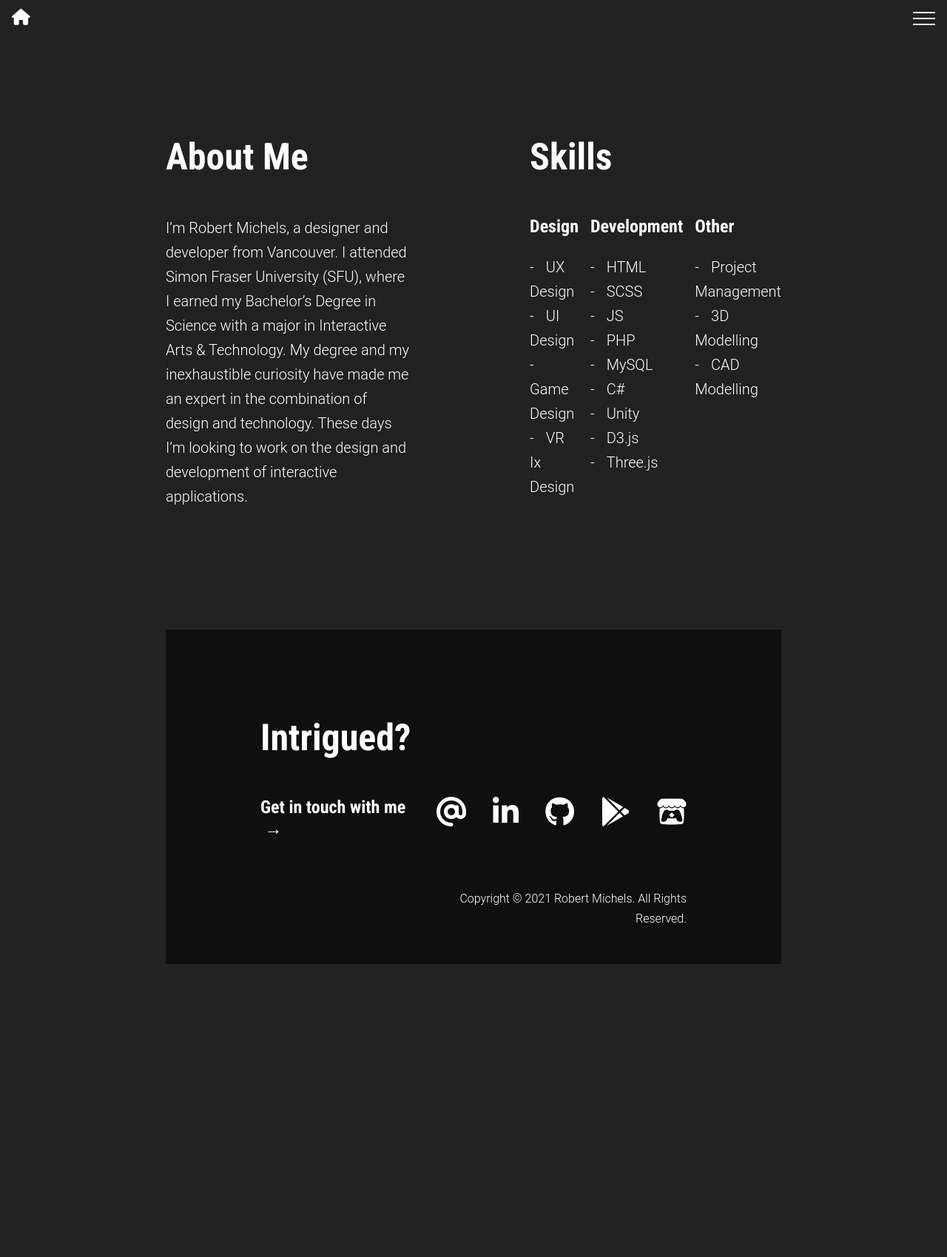
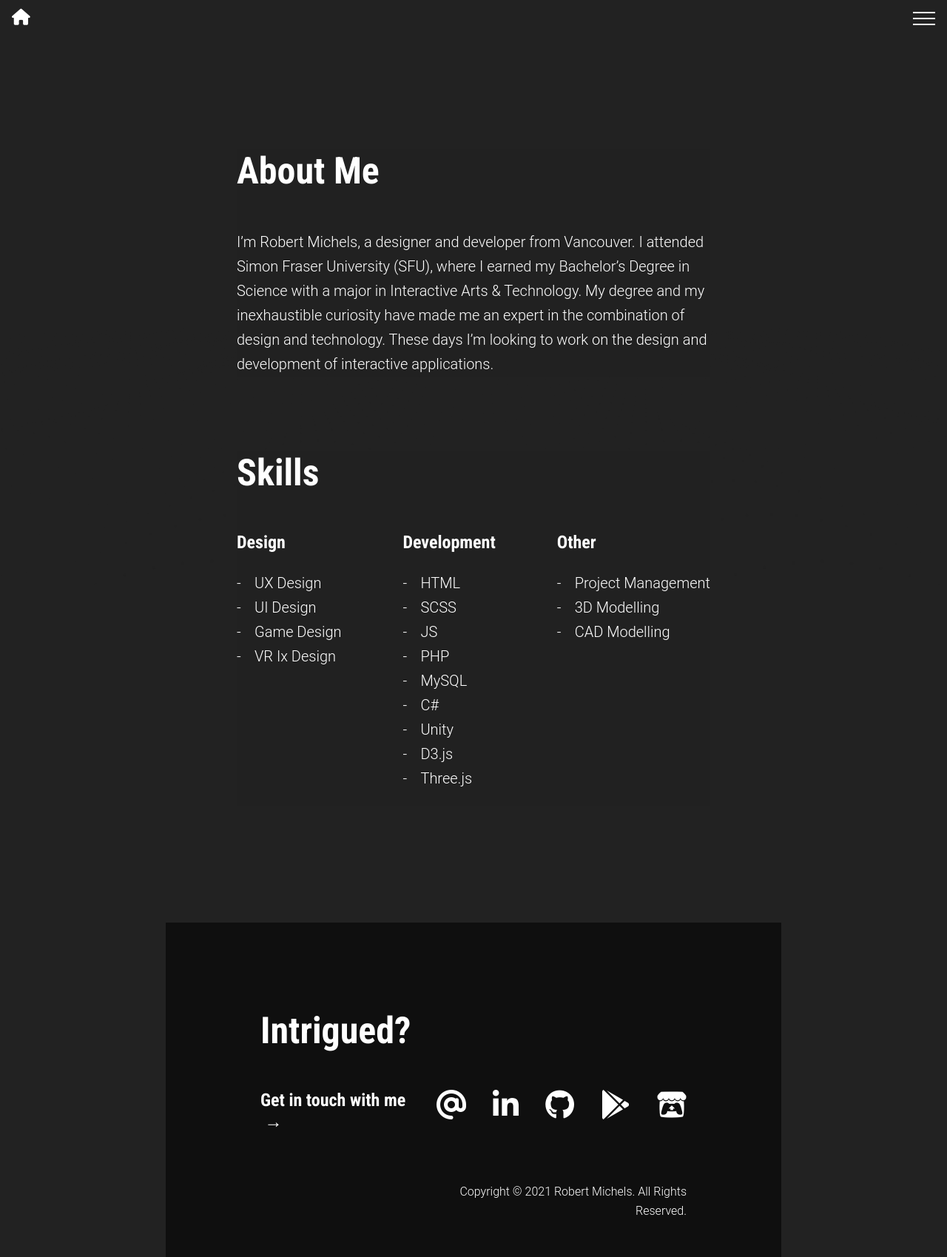
Before and after one commit to Robert01101101/Portfolio-RMichels, a PHP site: page /about.php in a window 1280 px wide. Shown: the whole page at 74% size. Before the commit the page ends 1303 px from the top, so only its background shows below. Run offline with PHP 8.4, Linux system fonts and the light colour scheme; some libraries are stand-ins or nearby versions.

Commit message:
Implemented separate About page, polished menu click interactions

```diff
--- a/js/menu.js
+++ b/js/menu.js
@@ -10,6 +10,7 @@ var menuToggle = document.getElementById('MenuToggle');
 var overlayMenu = document.getElementById("OverlayMenu");
 overlayMenu.classList.add("hidden");
 
+var mainGrid = document.getElementById('MainGrid');
 var contentToBlur = document.getElementById("Content");
 
 function toggleMenu() {
@@ -17,6 +18,7 @@ function toggleMenu() {
   menuToggle.classList.toggle("change");
   overlayMenu.classList.toggle("hidden");
   contentToBlur.classList.toggle("blur");
+  mainGrid.classList.toggle("noClick");
   console.log("toggle");
 
   var loadDelay = 200;
@@ -33,13 +35,18 @@ var tmpDisable = false;
 
 document.addEventListener('click', function(event) {
   if (!overlayMenu.classList.contains("hidden") && !tmpDisable){
-    console.log("clickoutside");
     var isClickInside = menuContent.contains(event.target);
 
+    console.log(menuContent);
+    console.log(event.target);
+    console.log(isClickInside);
+
     if (!isClickInside) {
+      console.log("clickoutside");
       menuToggle.classList.toggle("change");
       overlayMenu.classList.toggle("hidden");
       contentToBlur.classList.toggle("blur");
+      mainGrid.classList.toggle("noClick");
     }
   }
 });
--- a/scss/base/_page.scss
+++ b/scss/base/_page.scss
@@ -26,6 +26,10 @@ main, #MainGrid {
 
 #MainGrid {
 	overflow: hidden;
+
+	&.noClick {
+		pointer-events: none;
+	}
 }
 
 figcaption {
--- a/scss/base/_pageSpecific.scss
+++ b/scss/base/_pageSpecific.scss
@@ -6,19 +6,15 @@ section#Projects{
 //______________________________________________ About
 .skills {
 	display: flex;
-	flex-direction: row;
+	flex-direction: column;
 	flex-wrap: wrap;
 	justify-content: flex-start;
 	align-items: flex-start;
 
 	gap: 1rem;
 
-	@include sm {
-		justify-content: space-between;
-	}
-
-	@include md {
-		flex-wrap: nowrap;
+	> * {
+		max-width: 100%;
 	}
 
 	h3 {
@@ -29,16 +25,94 @@ section#Projects{
 		padding-left: 0rem;
 		list-style-type: none;
 
+		display: flex;
+		column-gap: 1rem;
+		flex-wrap: wrap;
+
 		li {
+			margin-left: .6rem;
+			position: relative;
 
 			&:before{
 				content: "-";
-				margin-right: 1rem;
+				position: absolute;
+				left: -.6rem;
 				color: white;
 			}
 		}
 	}
+
+	//__breakpoints
+	@include sm {
+		flex-direction: row;
+		justify-content: space-between;
+
+		ul {
+			display: block;
+
+			li {
+				margin-left: 1.5rem;
+
+				&:before{
+					left: -1.5rem;
+				}
+			}
+		}
+	}
+
+	@include md {
+		flex-wrap: nowrap;
+	}
 }
+
+.sectionText {
+	&.about {
+
+		///Decide which approach to keep:
+		//1) Center align with custom margins
+		/*
+		position: absolute;
+		top: 50%;
+		left: 50%;
+		transform: translate(-50%, -50%);
+		width: calc(100vw - calc(#{_grid(content-margin-md)} * 2));
+		box-sizing: border-box;
+
+		padding: 0 2rem 2rem 2rem;*/
+
+		//2) Within grid, with default margins, top-align with vertical centering
+		@include md {
+			position: relative;
+			top: 50%;
+			transform: translateY(-50%);
+		}
+
+		@include xxl {
+			display: flex;
+			justify-content: space-between;
+			align-items: flex-start;
+			align-content: center;
+			max-width: 100%;
+
+			gap: 10rem;
+
+			* {
+				flex-basis: 50%;
+			}
+
+
+
+			padding-bottom: 2rem;
+
+			> div {
+				&:first-of-type {
+					max-width: 40rem;
+				}
+			}
+		}
+	}
+}
+
 
 //______________________________________________ Project pages
 
@@ -104,45 +178,3 @@ section#Projects{
 		}
 	}
 }
-
-//________________________________________________ about
-.sectionText {
-	&.about {
-		display: flex;
-		justify-content: space-between;
-		align-items: flex-start;
-		align-content: center;
-		max-width: 100%;
-
-		gap: 10rem;
-
-		* {
-			flex-basis: 50%;
-		}
-
-		///Decide which approach to keep:
-		//1) Center align with custom margins
-		/*
-		position: absolute;
-		top: 50%;
-		left: 50%;
-		transform: translate(-50%, -50%);
-		width: calc(100vw - calc(#{_grid(content-margin-md)} * 2));
-		box-sizing: border-box;
-
-		padding: 0 2rem 2rem 2rem;*/
-
-		//2) Within grid, with default margins, top-align with vertical centering
-		position: relative;
-		top: 50%;
-		transform: translateY(-50%);
-
-		padding-bottom: 2rem;
-
-		> div {
-			&:first-of-type {
-				max-width: 40rem;
-			}
-		}
-	}
-}
--- a/scss/components/_overlayMenu.scss
+++ b/scss/components/_overlayMenu.scss
@@ -13,11 +13,16 @@
     white-space: nowrap;
     backdrop-filter: blur(15px);
 
+    z-index: 900;
+
+
     #MenuContent {
         flex-direction: column;
         background-color: _colour(bg);
         //padding: 40vw;
         padding: 2rem;
+
+        pointer-events: auto;
 
 
         @include md {
@@ -38,7 +43,7 @@
         }
 
         > a{
-            font-weight: _font(weight-bold);
+            font-weight: _font(weight-light);
 
             &:not(:first-of-type) {
                 margin-top: 1rem;
--- a/scss/layout/_header.scss
+++ b/scss/layout/_header.scss
@@ -23,7 +23,11 @@ header {
   li {
     display: inline-block;
     vertical-align: middle;
-    z-index: 250;
+    z-index: 999;
+
+    &.homeIcon {
+      z-index: 800;
+    }
 
     pointer-events: auto;
   }
--- a/src/partials/header.php
+++ b/src/partials/header.php
@@ -70,10 +70,10 @@ setcookie("returningVisitor", "true");
       <nav>
         <ul>
           <?php if(isset($project) || isset($about)) : ?>
-            <li><a title="Home" href="/<?php if(isset($_COOKIE['visitorFilter'])){ echo "?filter=".$_COOKIE['visitorFilter']; } ?>"><i class="fas fa-home"></i></a></li>
+            <li class="homeIcon"><a title="Home" href="/<?php if(isset($_COOKIE['visitorFilter'])){ echo "?filter=".$_COOKIE['visitorFilter']; } ?>"><i class="fas fa-home"></i></a></li>
 
           <?php else : ?>
-            <li><a title="About" href="about" title="About"><i class="fas fa-info-circle"></i></a></li>
+            <li class="homeIcon"><a title="About" href="about" title="About"><i class="fas fa-info-circle"></i></a></li>
 
           <?php endif; ?>
 
```
Also changed, not shown: css/main.css.
